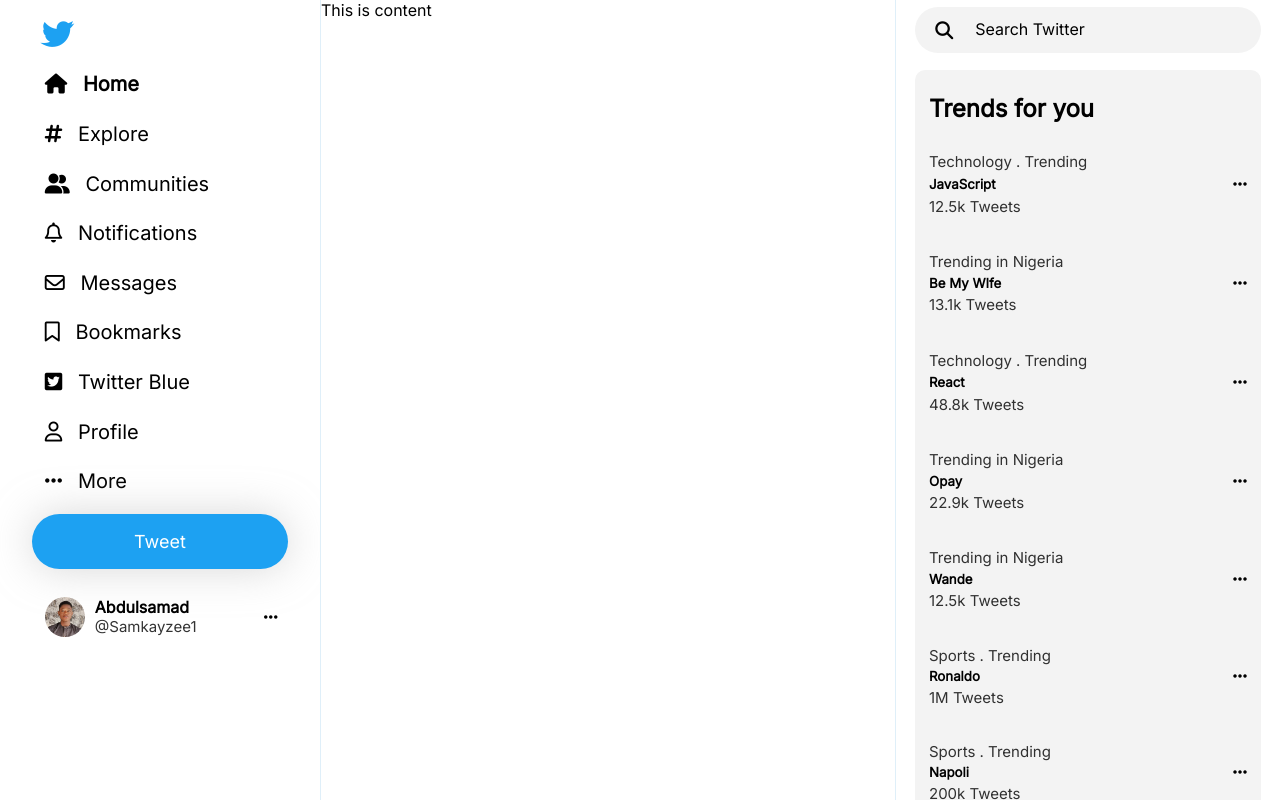
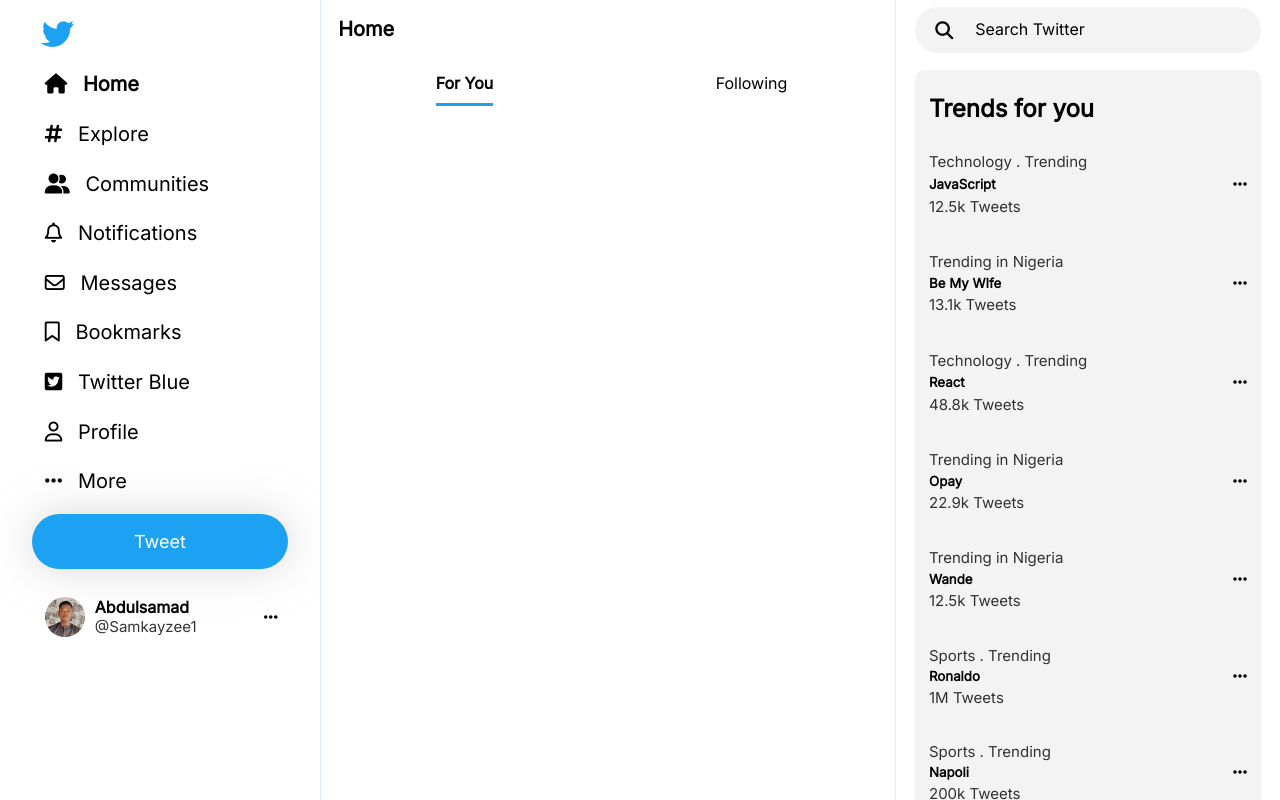
Before and after one commit to Samkayzeee/twitter-clone, a React (Vite) app: page / in a window 1280 px wide. Shown: the top 800 px of the page. Built offline with nearby package versions, Linux system fonts and the light colour scheme.

Commit message:
working on the main page

```diff
--- /dev/null
+++ b/src/components/main_content/Content.jsx
@@ -0,0 +1,20 @@
+import { Link } from 'react-router-dom';
+import './Content.scss';
+
+const Content = () => {
+    return (
+        <>
+            <div className="main-contents">
+                <div className="links">
+                    <h2>Home</h2>
+                    <div>
+                        <Link to={'/'}> <p>For You</p> </Link>
+                        <Link to={'/'}> <p>Following</p> </Link>
+                    </div>
+                </div>
+            </div>
+        </>
+     );
+}
+
+export default Content;
--- /dev/null
+++ b/src/components/main_content/Content.scss
@@ -0,0 +1,43 @@
+.main-contents{
+    .links{
+        position: sticky;
+        top: 0;
+        background-color: rgb(255, 255, 255);
+        background-color: rgba(255, 255, 255, 0.8);
+        -webkit-backdrop-filter: blur(10px);
+        backdrop-filter: blur(10px);
+        h2{
+            margin: 3%;
+            font-size: 20px;
+        }
+        div{
+            display: flex;
+            a{
+                width: 50%;
+                border: none;
+                display: inline-block;
+                text-align: center;
+                text-decoration: none;
+                color: black;
+                padding-top: 15px;
+                transition: all 0.3s ease-in-out;
+                &:hover{
+                    background: rgb(236, 236, 236);
+                }
+                &:first-child{
+                   p{
+                        border-bottom: solid 3px rgb(29, 161, 242);
+                        font-weight: 600;
+                   }
+                }
+                p{
+                    padding-bottom: 10px;
+                    width: -moz-fit-content;
+                    width: fit-content;
+                    text-align: center;
+                    margin: auto;
+                }
+            }
+        }
+    }
+}
--- a/src/pages/home/Home.jsx
+++ b/src/pages/home/Home.jsx
@@ -1,6 +1,7 @@
 import './Home.scss';
 import LeftSideBar from '../../components/leftsidebar/LeftSideBar';
 import RightSideBar from '../../components/rightsidebar/RightSideBar';
+import Content from '../../components/main_content/Content';
 
 const Home = () => {
     return (
@@ -12,7 +13,7 @@
 
                 <div className="together">
                     <div className="content">
-                        This is content
+                        <Content />
                     </div>
 
                     <div className="rightsidebar">
```
